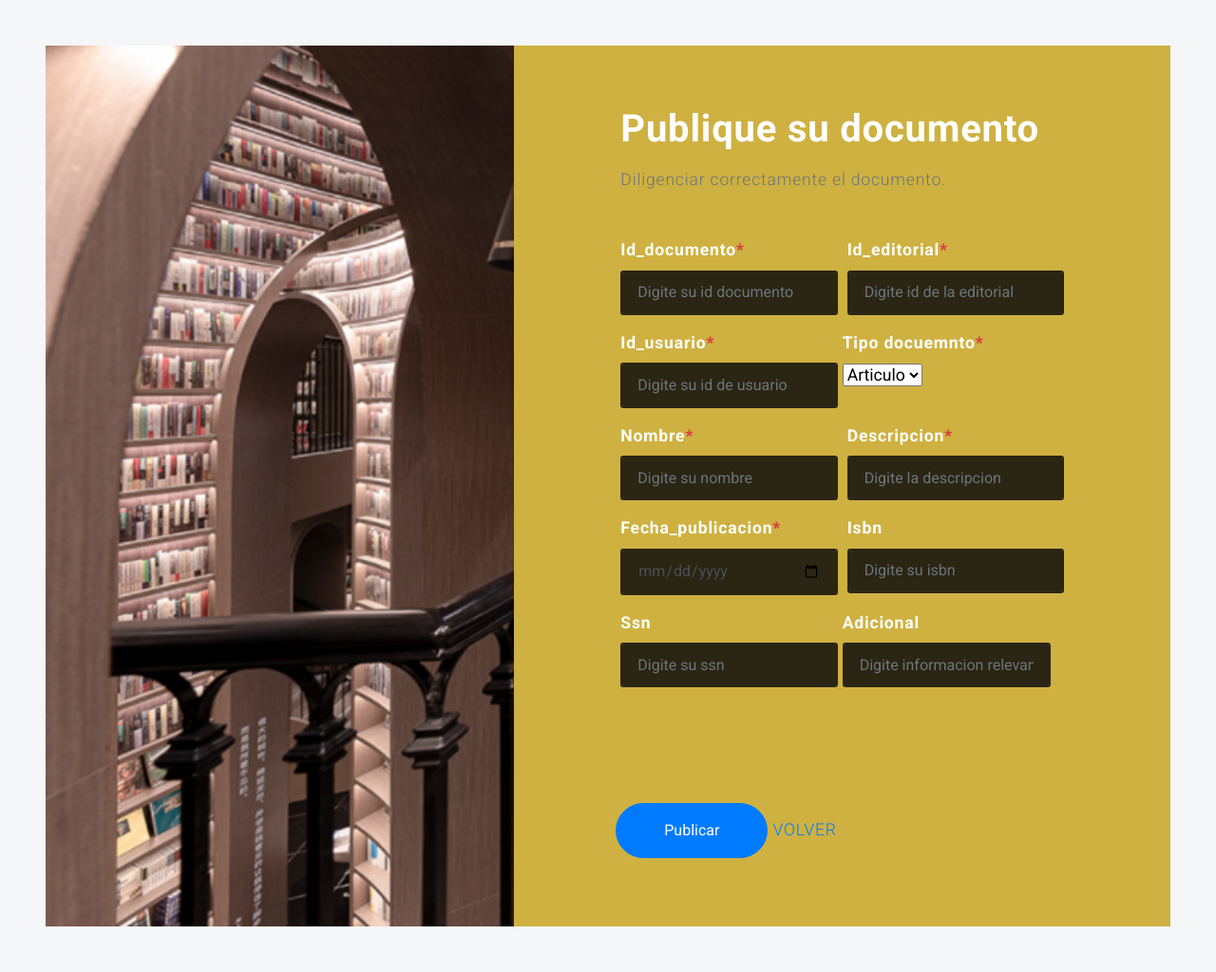
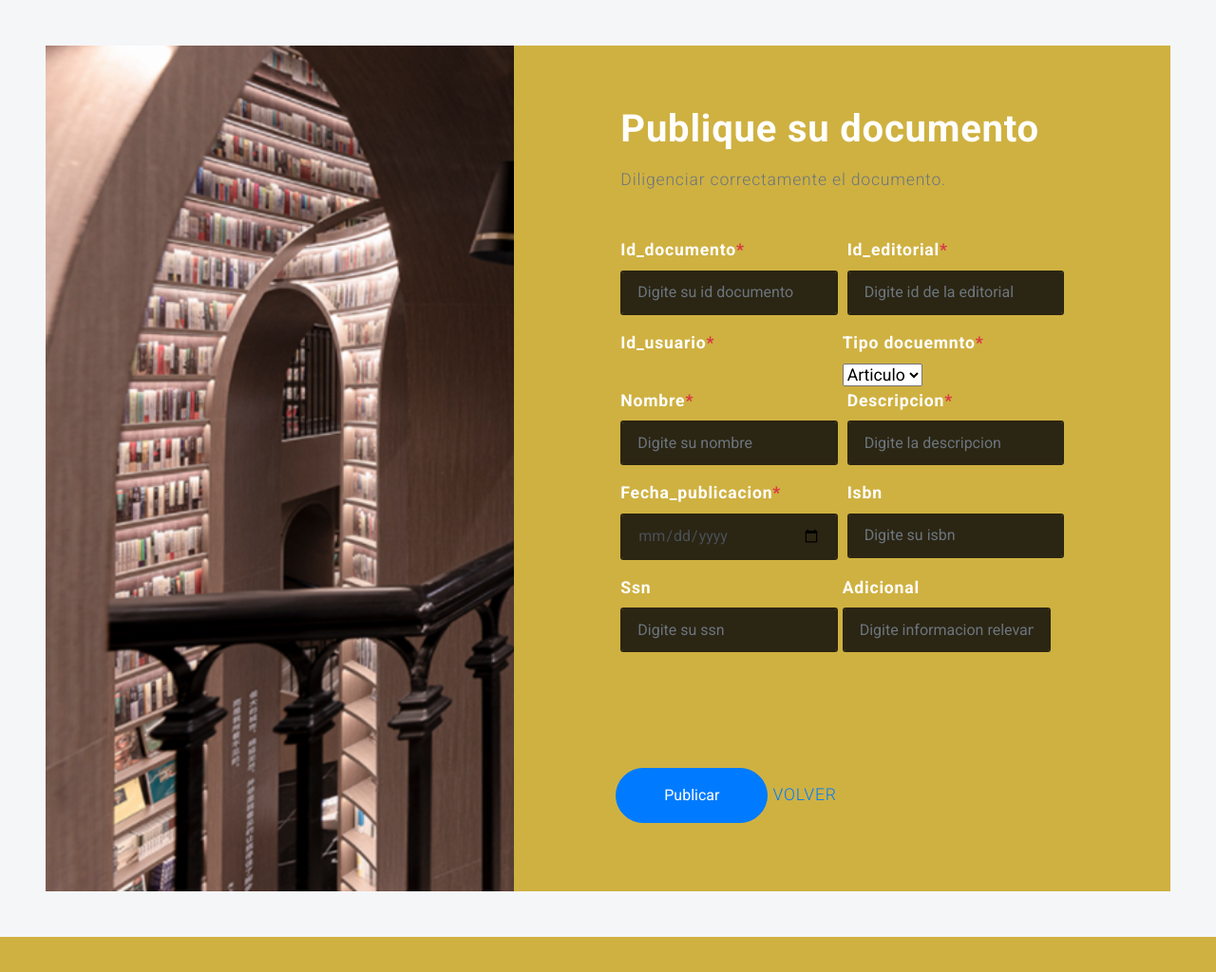
Before and after one commit to jcalvarezR/ProyectoCorteTres, a PHP site: page /FormDoc.php in a window 1280 px wide. Shown: the whole page at 95% size. After the commit the page ends 987 px from the top, so only its background shows below. Run offline with PHP 8.4, Linux system fonts and the light colour scheme; the visitor is signed in with stand-in values (Sample User, id 1); data that the repository does not hold is empty; some libraries are stand-ins or nearby versions.

Commit message:
Update FormDoc.php
ya no requiere el id del usuario esta por defecto

```diff
--- a/FormDoc.php
+++ b/FormDoc.php
@@ -73,11 +73,11 @@ $varsesion = $_SESSION['email'];
                                     name="id_editorial" required>
                             </div>
 
+
                             <div class="form-group col-md-6">
-                                <label class="font-weight-bold">Id_usuario<span class="text-danger">*</span></label>
-                                <input type="number" class="form-control" placeholder="Digite su id de usuario"
-                                    name="id_usuario" required>
-                            </div>
+                            <label class="font-weight-bold">Id_usuario<span class="text-danger">*</span></label>
+                             <h6 class="text-muted"><?php echo $row['id_usuario']?></h6>
+                                    </div>
 
                             <div class="dropdown show">
                                 <label class="font-weight-bold">Tipo docuemnto<span
```
